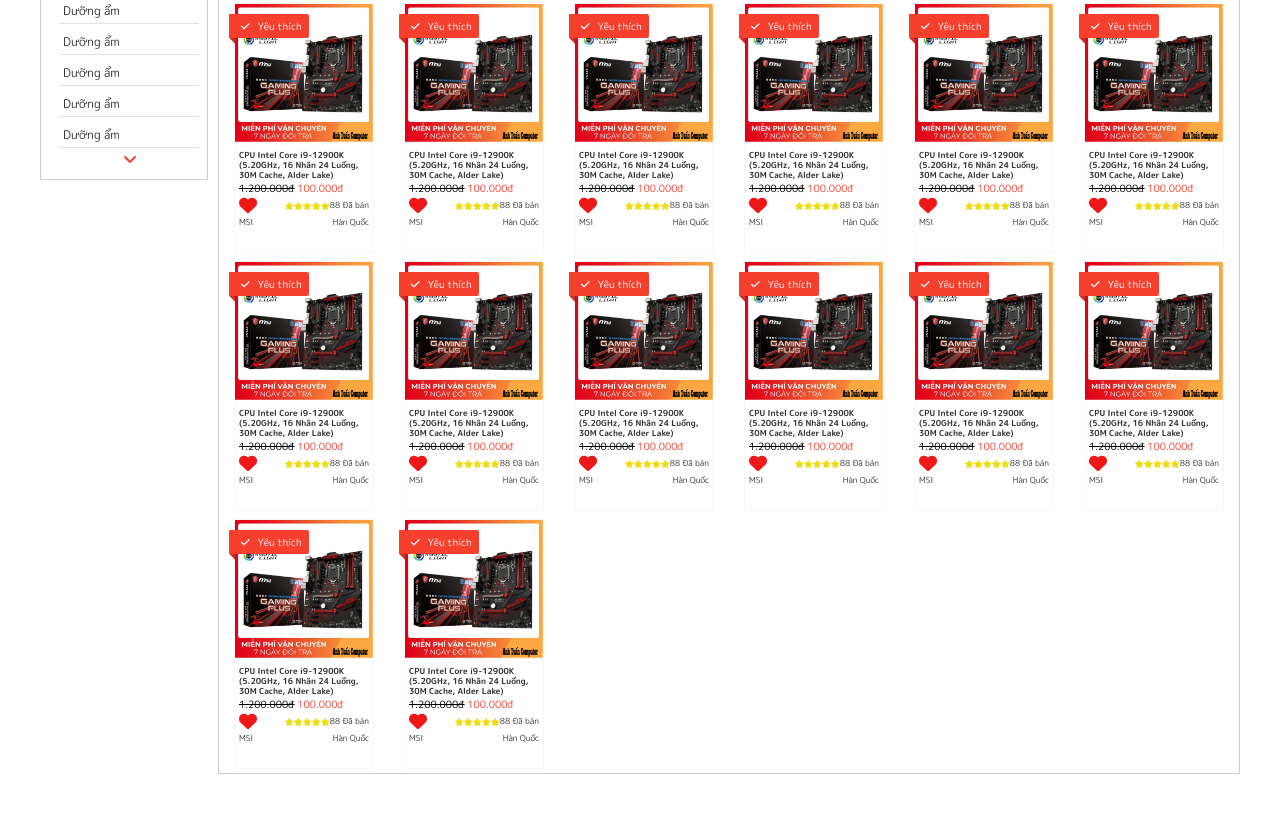
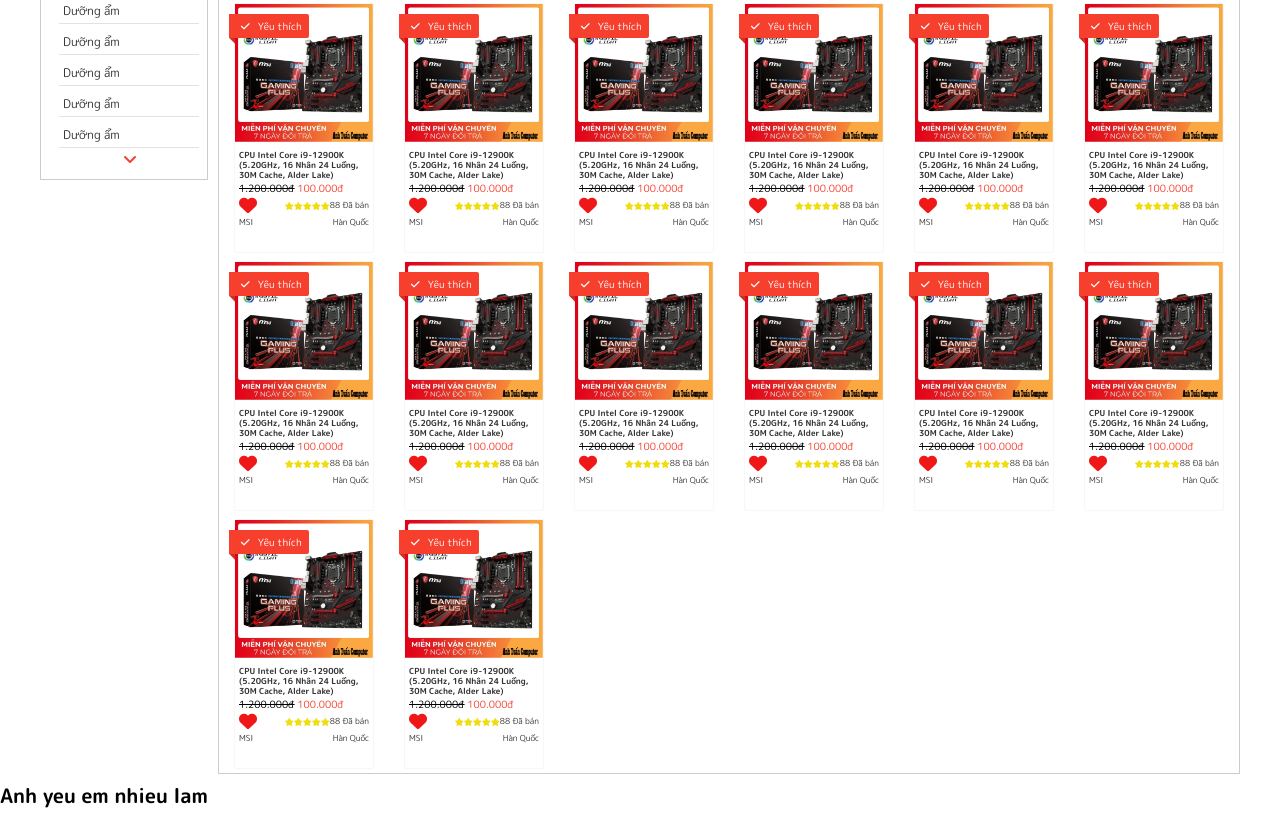
Before and after one commit to nguyenquynh05121997/TEST_HTML-WEB-SHOP, a plain HTML site: page index.html in a window 1280 px wide. Shown: the part 450-1267 px from the top of the page. Before the commit the page ends 1234 px from the top, so only its background shows below. Drawn offline with nearby package versions, Linux system fonts and the light colour scheme.

Commit message:
Update index.html

```diff
--- a/index.html
+++ b/index.html
@@ -1018,7 +1018,7 @@
 
         </div>
         <footer class="footer">
-
+            <h1>Anh yeu em nhieu lam</h1>
         </footer>
     </div>
     <!-- <div class="modal">
```
